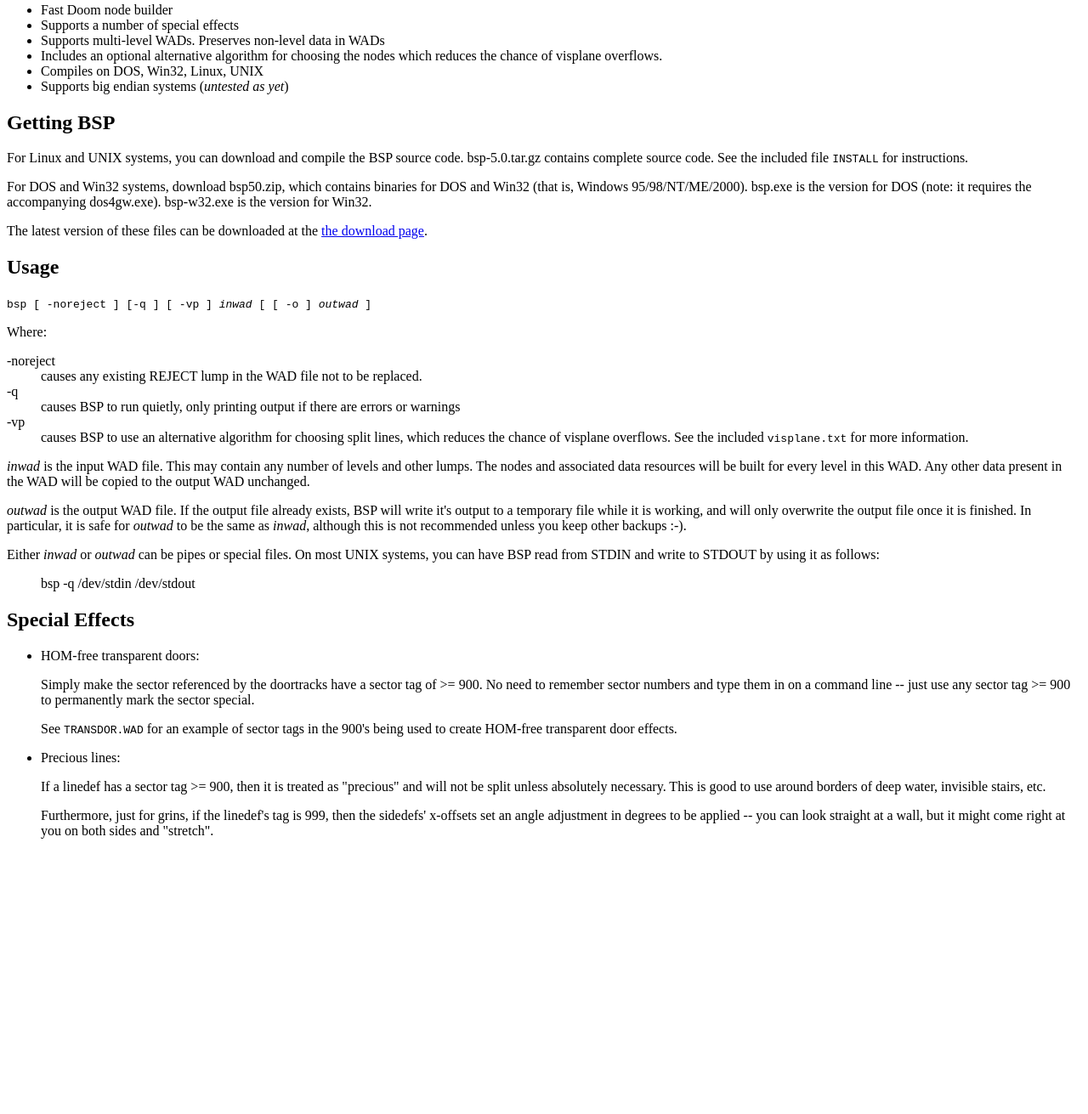
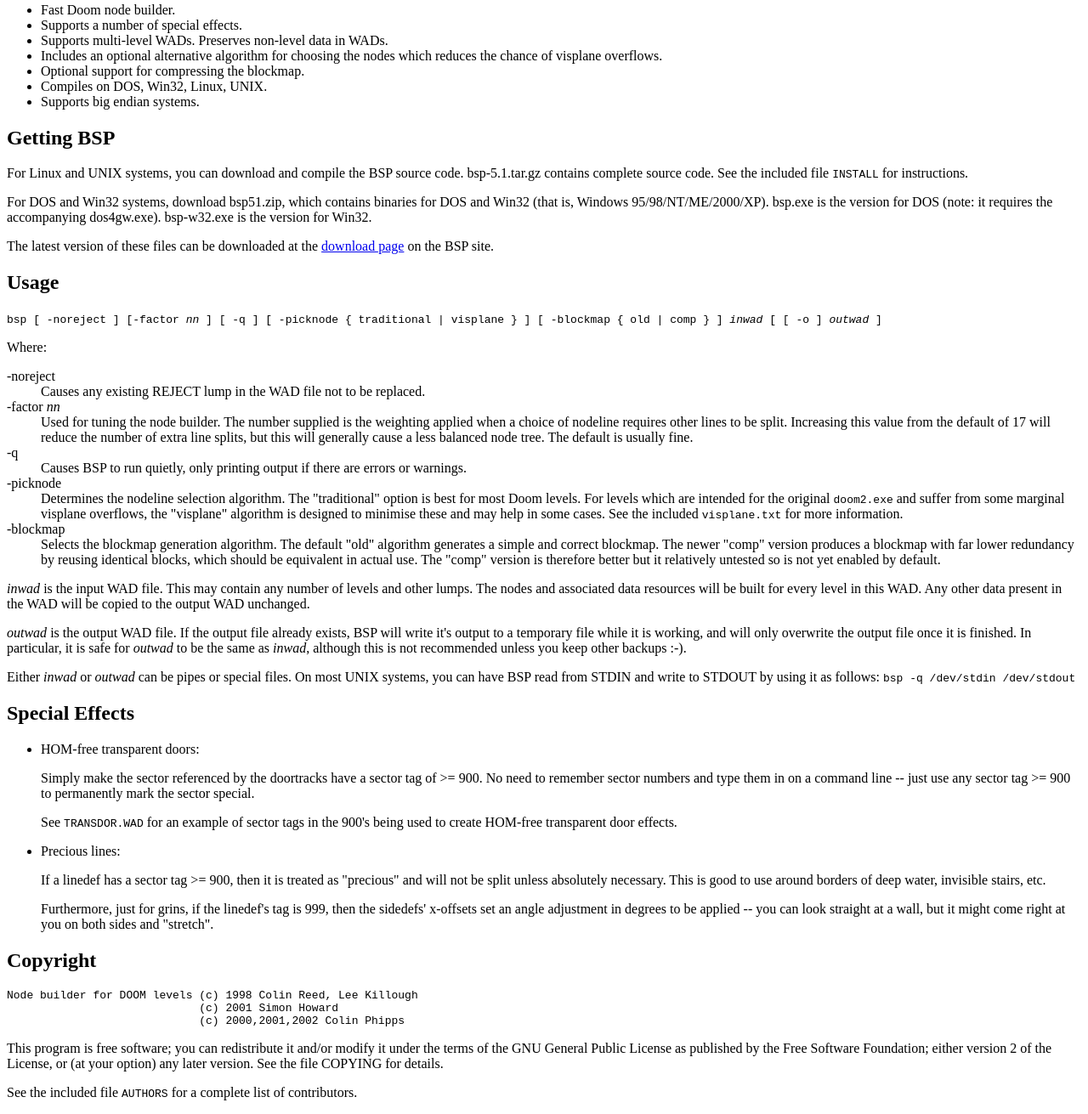
Before and after one commit to cph6/bsp, a plain HTML site: page index.html in a window 1280 px wide. Shown: the part 269-1580 px from the top of the page at 85% size. Before the commit the page ends 1272 px from the top, so only its background shows below. Drawn offline with Linux system fonts and the light colour scheme.

Commit message:
Update for new release Fully document options Add copyright

```diff
--- a/index.html
+++ b/index.html
@@ -2,55 +2,59 @@
 <html>
  <head>
   <title>BSP - The Doom Node Builder</title>
-  <meta name="author" content="Colin Phipps" />
+  <rdf:RDF xmlns:rdf="http://www.w3.org/1999/02/22-rdf-syntax-ns#" xmlns:dc="http://purl.org/dc/elements/1.1/">
+   <rdf:Description rdf:about="" dc:creator="Colin Phipps &lt;cph@cph.demon.co.uk&gt;&quot;" dc:publisher="Colin Phipps &lt;cph@cph.demon.co.uk&gt;" dc:title="BSP home page" dc:language="en" dc:type="text"/>
+  </rdf:RDF>
  </head>
  <body>
-<!-- $Id: index.html,v 1.3 2000/08/28 19:14:06 cph Exp $ -->
-  <p>This is v5.0 of BSP, one of the best node builders for Doom.</p>
+<!-- $Id: index.html,v 1.4 2002/07/25 17:18:24 cph Exp $ -->
+  <p>This is v5.1 of BSP, one of the best node builders for Doom.</p>
   <p>BSP is currently maintained by <a
-href="mailto:cph@lxdoom.linuxgames.com">Colin Phipps</a>.
+href="mailto:cph@cph.demon.co.uk">Colin Phipps</a>.
 Please see the <a href="http://sourceforge.net/projects/doombsp">BSP
 homepage</a> for news about BSP, the latest releases, and other resources.
 </p>
   <h2>What are Nodes?</h2>
    <p>Doom uses a rendering algorithm based on a binary space partition,
 otherwise known as a BSP tree. This is stored in a data lump called NODES in
-the WAD file. So tools to build the BSP tree are known as node builders.
+the WAD file. So tools to build the BSP tree are known as node builders.</p>
    <p>Before you can play a level that you have created, you must use a node
 builder to create the data that Doom will use to render the level. BSP is one
 of several node builders that can do this.</p>
   <h2>Features</h2>
    <ul>
-    <li>Fast Doom node builder</li>
-    <li>Supports a number of special effects</li>
-    <li>Supports multi-level WADs. Preserves non-level data in WADs</li>
-    <li>Includes an optional alternative algorithm for choosing the nodes
-which reduces the chance of visplane overflows.</li>
-    <li>Compiles on DOS, Win32, Linux, UNIX</li>
-    <li>Supports big endian systems (<i>untested as yet</i>)</li>
+    <li>Fast Doom node builder.</li>
+    <li>Supports a number of special effects.</li>
+    <li>Supports multi-level WADs. Preserves non-level data in WADs.</li>
+    <li>Includes an optional alternative algorithm for choosing the nodes which reduces the chance of visplane overflows.</li>
+    <li>Optional support for compressing the blockmap.</li>
+    <li>Compiles on DOS, Win32, Linux, UNIX.</li>
+    <li>Supports big endian systems.</li>
    </ul>
   <h2>Getting BSP</h2>
    <p>For Linux and UNIX systems, you can download and compile the BSP source
-    code. bsp-5.0.tar.gz contains complete source code. See the included
+    code. bsp-5.1.tar.gz contains complete source code. See the included
     file <code>INSTALL</code> for instructions.</p>
-   <p>For DOS and Win32 systems, download bsp50.zip, which contains binaries
-    for DOS and Win32 (that is, Windows 95/98/NT/ME/2000). bsp.exe is the
+   <p>For DOS and Win32 systems, download bsp51.zip, which contains binaries
+    for DOS and Win32 (that is, Windows 95/98/NT/ME/2000/XP). bsp.exe is the
     version for DOS (note: it requires the accompanying dos4gw.exe).
-    bsp-w32.exe is the version for Win32.
+    bsp-w32.exe is the version for Win32.</p>
    <p>The latest version of these files can be downloaded at the
-    <a href="http://sourceforge.net/project/showfiles.php?group_id=10283">the download page</a>.</p>
+    <a href="http://sourceforge.net/project/showfiles.php?group_id=10283">download page</a> on the BSP site.</p>
   <h2>Usage</h2>
-   <code>bsp [ -noreject ] [-q ] [ -vp ] <i>inwad</i> [ [ -o ] <i>outwad</i> ]
+   <code>bsp [ -noreject ] [-factor <i>nn</i> ] [ -q ] [ -picknode { traditional | visplane } ] [ -blockmap { old | comp } ] <i>inwad</i> [ [ -o ] <i>outwad</i> ]
 </code>
    <p>Where:</p>
    <dl>
-    <dt>-noreject</dt><dd>causes any existing REJECT lump in the WAD file not
-to be replaced.</dd>
-    <dt>-q</dt><dd>causes BSP to run quietly, only printing output if there
-are errors or warnings</dd>
-    <dt>-vp</dt><dd>causes BSP to use an alternative algorithm for choosing
-split lines, which reduces the chance of visplane overflows. See the included
-<code>visplane.txt</code> for more information.</dd>
+    <dt>-noreject</dt><dd>Causes any existing REJECT lump in the WAD file not to be replaced.</dd>
+    <dt>-factor <i>nn</i></dt><dd>Used for tuning the node builder. The number
+supplied is the weighting applied when a choice of nodeline requires other lines
+to be split. Increasing this value from the default of 17 will reduce the number
+of extra line splits, but this will generally cause a less balanced node
+tree. The default is usually fine.</dd>
+    <dt>-q</dt><dd>Causes BSP to run quietly, only printing output if there are errors or warnings.</dd>
+    <dt>-picknode</dt><dd>Determines the nodeline selection algorithm. The &quot;traditional&quot; option is best for most Doom levels. For levels which are intended for the original <code>doom2.exe</code> and suffer from some marginal visplane overflows, the &quot;visplane&quot; algorithm is designed to minimise these and may help in some cases. See the included <code>visplane.txt</code> for more information.</dd>
+    <dt>-blockmap</dt><dd>Selects the blockmap generation algorithm. The default &quot;old&quot; algorithm generates a simple and correct blockmap. The newer &quot;comp&quot; version produces a blockmap with far lower redundancy by reusing identical blocks, which should be equivalent in actual use. The &quot;comp&quot; version is therefore better but it relatively untested so is not yet enabled by default.</dd>
    </dl>
    <p><i>inwad</i> is the input WAD file. This may contain any number of
 levels and other lumps. The nodes and associated data resources will be built
@@ -60,11 +64,11 @@
     BSP will write it's output to a temporary file while it is working, and
 will only overwrite the output file once it is finished. In particular, it is
 safe for <i>outwad</i> to be the same as <i>inwad</i>, although this is not
-recommended unless you keep other backups :-).
+recommended unless you keep other backups :-).</p>
    <p>Either <i>inwad</i> or <i>outwad</i> can be pipes or special files. On
 most UNIX systems, you can have BSP read from STDIN and write to STDOUT by
-using it as follows: <blockquote>bsp -q /dev/stdin /dev/stdout</blockquote>
-  <a name="special"><h2>Special Effects</h2></a>
+using it as follows: <code>bsp -q /dev/stdin /dev/stdout</code></p>
+  <h2 id="special">Special Effects</h2>
    <ul><li>HOM-free transparent doors:
 <p>
   Simply make the sector referenced by the doortracks have a
@@ -84,5 +88,20 @@
 x-offsets set an angle adjustment in degrees to be applied -- you can look
 straight at a wall, but it might come right at you on both sides and
 &quot;stretch&quot;.</p>
+   </li>
+  </ul>
+  <h2>Copyright</h2>
+<pre>
+Node builder for DOOM levels (c) 1998 Colin Reed, Lee Killough
+                             (c) 2001 Simon Howard
+                             (c) 2000,2001,2002 Colin Phipps
+</pre>
+  <p>
+  This program is free software; you can redistribute it and/or modify it under
+the terms of the GNU General Public License as published by the Free Software
+Foundation; either version 2 of the License, or (at your option) any later
+version. See the file COPYING for details.</p>
+  <p>See the included file <code>AUTHORS</code> for a complete list of
+contributors.</p>
  </body>
 </html>
```
